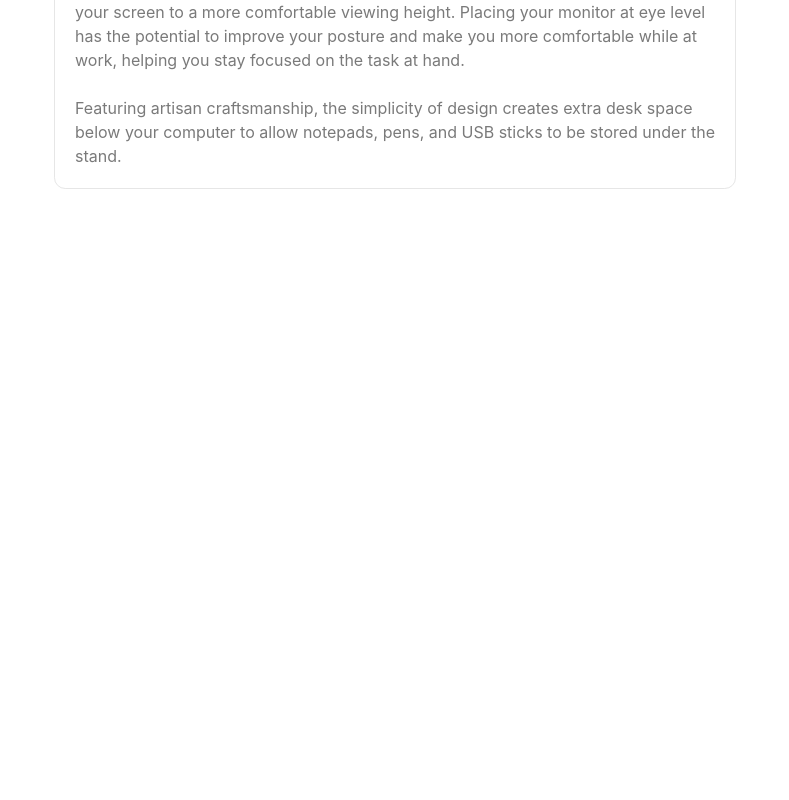
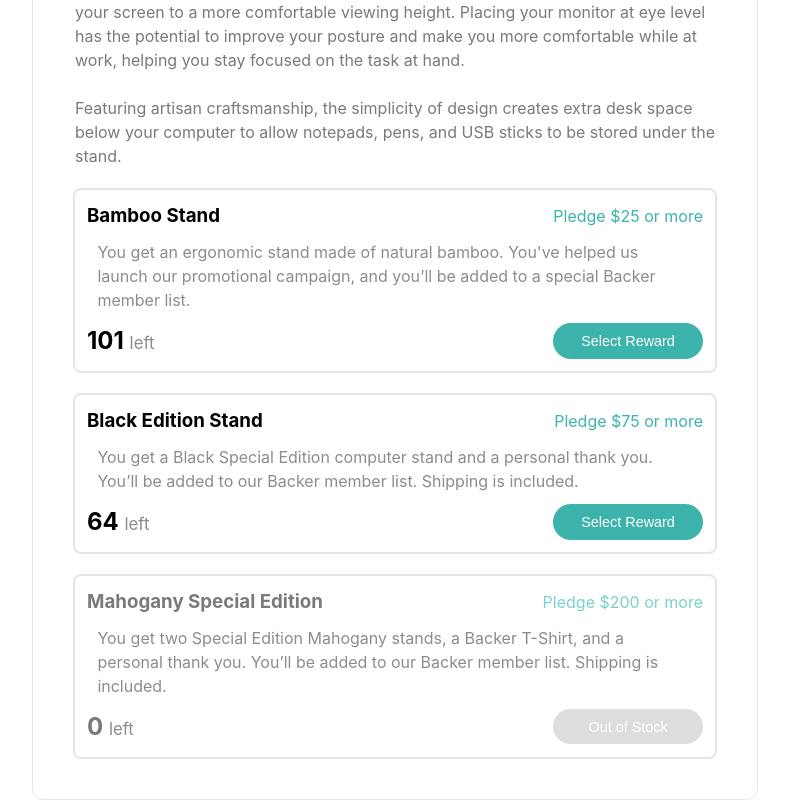
Before and after one commit to angelo5003/crowdfunding-new, a React (Vite) app: page / in a window 1280 px wide. Shown: the part 959-1759 px from the top of the page, without its empty margins (245-1034 px from the left). Before the commit the page ends 1148 px from the top, so only its background shows below. Built offline with nearby package versions, Linux system fonts and the light colour scheme.

Commit message:
feat: added the pledgecard and progressbar

```diff
--- a/src/Pages/About/About.jsx
+++ b/src/Pages/About/About.jsx
@@ -1,6 +1,11 @@
+import { useState } from "react";
 import "./AboutStyle.css";
+import PledgeCard from "../../components/Cards/PledgeCard/PledgeCard";
+import data from "../../data/data.json";
 
 const About = () => {
+  const [dataList, setDataList] = useState(data);
+  console.log(`data in list:`, dataList);
   return (
     <div className="about-page-outer-container">
       <section className="about-page-inner-container">
@@ -20,10 +25,10 @@ const About = () => {
         </p>
       </section>
 
-      {/* {Array.isArray(data) &&
-        data.map((info) => {
+      {Array.isArray(dataList) &&
+        dataList.map((info) => {
           return <PledgeCard key={info.id} info={info} />;
-        })} */}
+        })}
     </div>
   );
 };
--- a/src/Pages/Home.jsx
+++ b/src/Pages/Home.jsx
@@ -1,6 +1,6 @@
 import "./HomeStyles.css";
-import ProductTitleCard from "../components/ProductTitleCard/ProductTitleCard";
-import ResultCard from "../components/ResultCard/ResultCard";
+import ProductTitleCard from "../components/Cards/ProductTitleCard/ProductTitleCard";
+import ResultCard from "../components/Cards/ResultCard/ResultCard";
 import About from "./About/About";
 
 const Home = () => {
--- /dev/null
+++ b/src/components/Cards/PledgeCard/PledgeCard.jsx
@@ -0,0 +1,39 @@
+import "./PledgeCardStyle.css";
+import { PledgeCardPropType } from "../../../utils/PropTypes";
+
+const PledgeCard = ({ info }) => {
+  return (
+    <>
+      <div className="pledgecard-outer-container">
+        <article
+          className={`${
+            info.id === 3
+              ? "pledgecard-out-of-stock"
+              : "pledgecard-inner-container"
+          }`}
+        >
+          <div className="pledgecard-title-container">
+            <h3 className="pledge-product-title">{info.productTitle}</h3>
+            <p className="pledgecard-pledge-text">{info.pledge}</p>
+          </div>
+          <p className="pledgecard-product-description">
+            {info.productDescription}
+          </p>
+          <div className="pledgecard-overview-container">
+            <p className="pledgecard-pledge-products-left">
+              {info.productsLeft}{" "}
+              <span className="pledgecard-left-text">left</span>
+            </p>
+            <button className="pledgecard-btn" disabled={info.id === 3}>
+              {info.productButton}
+            </button>
+          </div>
+        </article>
+      </div>
+    </>
+  );
+};
+
+PledgeCard.propTypes = PledgeCardPropType;
+
+export default PledgeCard;
--- /dev/null
+++ b/src/components/Cards/PledgeCard/PledgeCardStyle.css
@@ -0,0 +1,91 @@
+@media screen and (min-width: 400px) {
+  .pledgecard-outer-container {
+    border: 0.18rem solid hsl(0, 0%, 90%);
+    width: 40rem;
+    margin: 1.25rem;
+    border-radius: 0.5rem;
+  }
+
+  .pledgecard-inner-container {
+    padding: 0.75rem;
+  }
+
+  .pledgecard-title-container {
+    display: flex;
+    justify-content: space-between;
+    align-items: center;
+    /* width: 40rem; */
+  }
+
+  .pledgecard-pledge-text {
+    color: hsl(176, 50%, 47%);
+  }
+
+  .pledgecard-product-description {
+    margin: 0.65rem;
+    color: hsl(0, 0%, 55%);
+  }
+
+  .pledgecard-overview-container {
+    display: flex;
+    justify-content: space-between;
+    /* width: 37.5rem; */
+    align-items: center;
+  }
+
+  .pledgecard-pledge-products-left {
+    font-size: 1.5em;
+    font-weight: 700;
+  }
+
+  .pledgecard-left-text {
+    color: hsl(0, 0%, 55%);
+    font-size: 0.7em;
+    font-weight: 400;
+  }
+}
+
+.pledgecard-btn {
+  padding: 0.62rem;
+  border-radius: 1.25rem;
+  width: 9.37rem;
+  cursor: pointer;
+  color: #ffffffff;
+  font-size: 0.9em;
+  border: none;
+  outline: none;
+  background-color: hsl(176, 50%, 47%);
+  font-weight: 500;
+  transition: 0.3s;
+}
+
+.pledgecard-btn:hover {
+  background-color: hsl(176, 72%, 28%);
+}
+
+.pledgecard-out-of-stock {
+  padding: 0.75rem;
+}
+
+.pledgecard-out-of-stock .pledgecard-btn:disabled {
+  background: #dddddd;
+  cursor: not-allowed;
+}
+
+.pledgecard-out-of-stock .pledge-product-title {
+  color: hsl(0, 0%, 48%);
+}
+
+.pledgecard-out-of-stock .pledgecard-pledge-text {
+  color: hsl(176, 50%, 65%);
+}
+
+.pledgecard-out-of-stock .pledgecard-pledge-products-left {
+  color: hsl(0, 0%, 48%);
+}
+
+@media screen and (max-width: 399px) {
+  .pledgecard-outer-container {
+    display: none;
+  }
+}
--- a/src/components/ProductTitleCard/ProductTitleCard.jsx
+++ b/src/components/Cards/ProductTitleCard/ProductTitleCard.jsx
@@ -1,8 +1,8 @@
 import { useState } from "react";
 import "./ProductTitleCardStyles.css";
-import BrandLogo from "../../assets/images/logo-mastercraft.svg";
-import BookMarkIcon from "../../assets/images/icon-bookmark.svg";
-import BookMarkIconChecked from "../../assets/images/icon-bookmarked-marked.svg";
+import BrandLogo from "../../../assets/images/logo-mastercraft.svg";
+import BookMarkIcon from "../../../assets/images/icon-bookmark.svg";
+import BookMarkIconChecked from "../../../assets/images/icon-bookmarked-marked.svg";
 
 const ProductTitleCard = () => {
   const [bookMarked, setBookMarked] = useState(false);
--- a/src/components/ResultCard/ResultCard.jsx
+++ b/src/components/Cards/ResultCard/ResultCard.jsx
@@ -1,4 +1,4 @@
-import ProgressBar from "../ProgressBar/ProgressBar";
+import ProgressBar from "../../ProgressBar/ProgressBar";
 import "./ResultCardStyle.css";
 
 const ResultCard = () => {
--- /dev/null
+++ b/src/utils/PropTypes.jsx
@@ -0,0 +1,7 @@
+//PropTypes is a way to check the types of props passed to a component in React. It helps you catch bugs and unexpected errors by warning you if a prop is of the wrong type
+import PropTypes from "prop-types";
+
+// the propType of info is required and must be a object. Because in the json file of data it is an array of objects
+export const PledgeCardPropType = {
+  info: PropTypes.object.isRequired,
+};
```
Also changed, not shown: src/components/Cards/ProductTitleCard/ProductTitleCardStyles.css (renamed from src/components/ProductTitleCard/ProductTitleCardStyles.css), src/components/Cards/ResultCard/ResultCardStyle.css (renamed from src/components/ResultCard/ResultCardStyle.css).
